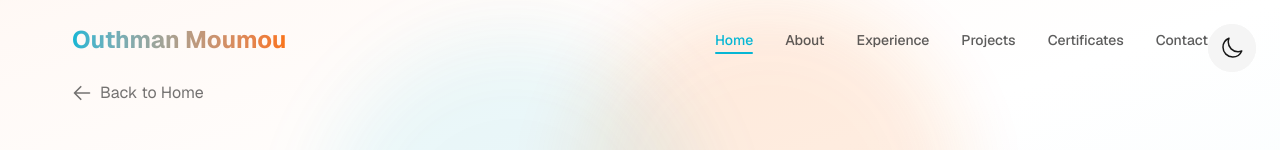
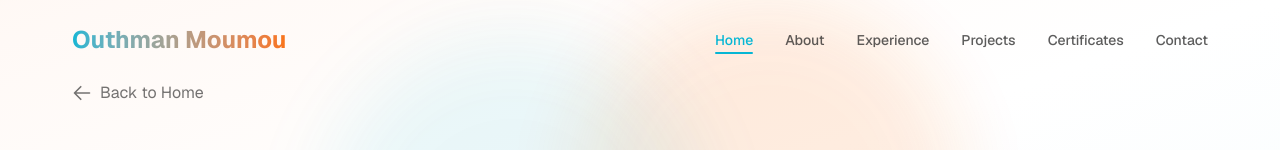
Before and after one commit to Outhman790/my-portfolio, a Next.js app: page /projects in a window 1280 px wide. Shown: the top 150 px of the page. Built offline with nearby package versions, Linux system fonts and the light colour scheme.

Commit message:
refactor: add inline prop to ThemeToggle for responsive positioning

```diff
--- a/src/components/ThemeToggle.jsx
+++ b/src/components/ThemeToggle.jsx
@@ -2,7 +2,7 @@
 
 import { useEffect, useState } from "react";
 
-export default function ThemeToggle() {
+export default function ThemeToggle({ inline = false }) {
   const [theme, setTheme] = useState(null);
 
   useEffect(() => {
@@ -27,7 +27,10 @@ export default function ThemeToggle() {
   return (
     <button
       onClick={toggleTheme}
-      className="fixed top-6 right-6 z-50 p-3 rounded-full bg-muted hover:bg-border transition-colors duration-200 group"
+      className={inline
+        ? "p-3 rounded-full bg-muted hover:bg-border transition-colors duration-200 group"
+        : "fixed bottom-6 right-6 md:hidden z-50 p-3 rounded-full bg-muted hover:bg-border transition-colors duration-200 group"
+      }
       aria-label="Toggle theme"
     >
       {theme === "dark" ? (
```
